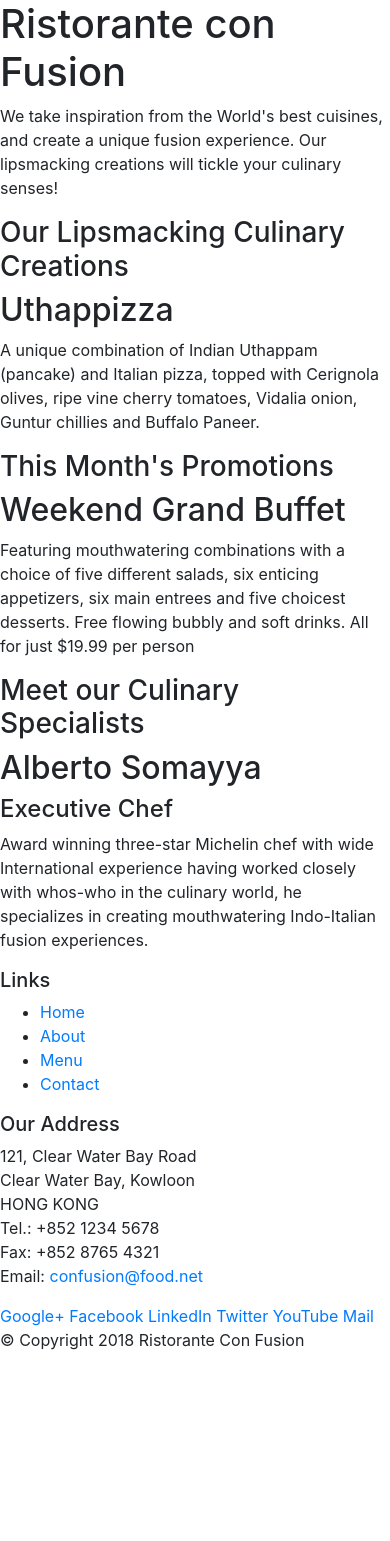
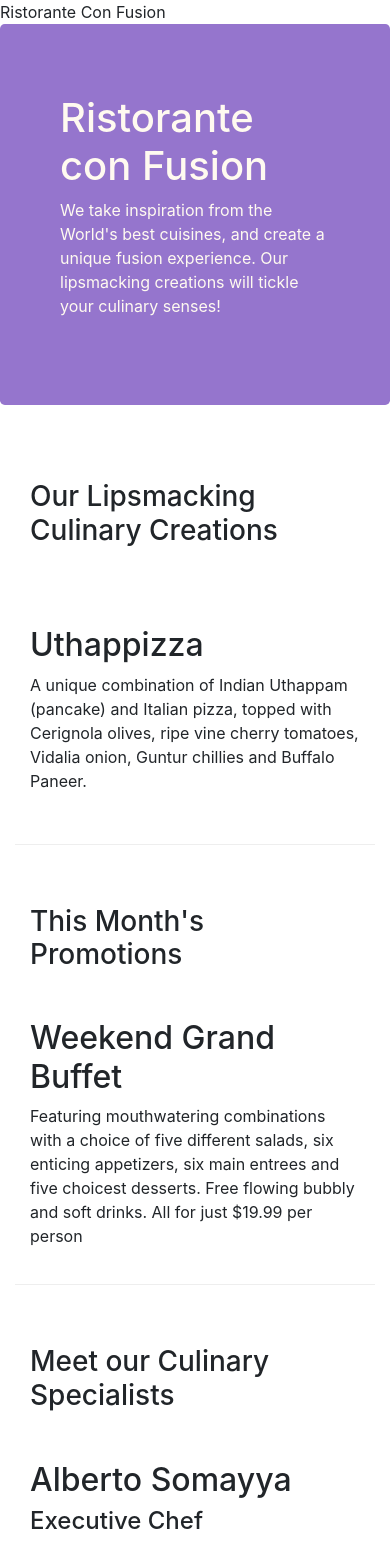
Before and after one commit to crivero1510/conFusion, a website: page index.html in a window 390 px wide. Shown: the top 1541 px of the page. Before the commit the page ends 1368 px from the top, so only its background shows below. Drawn offline with nearby package versions, Linux system fonts and the light colour scheme.

Commit message:
Assigment One

```diff
--- /dev/null
+++ b/aboutus.html
@@ -0,0 +1,111 @@
+<!DOCTYPE html>
+<html lang="en">
+
+<head>
+    <meta charset="utf-8">
+    <meta name="viewport" content="width=device-width, initial-scale=1, shrink-to-fit=no">
+    <meta http-equiv="x-ua-compatible" content="ie=edge">
+
+    <!-- Bootstrap CSS -->
+    <link rel="stylesheet" href="node_modules/bootstrap/dist/css/bootstrap.min.css">
+    <link rel="stylesheet" href="css/styles.css"
+
+    <title>Ristorante Con Fusion: About Us</title>
+
+</head>
+
+<body>
+
+    <header class="jumbotron">
+        <div class="container">
+            <div class="row row-header">
+                <div class="col-12">
+                    <h1>Ristorante con Fusion</h1>
+                    <p>We take inspiration from the World's best cuisines, and create a unique fusion experience. Our lipsmacking creations will tickle your culinary senses!</p>
+                </div>
+                <div class="col-12 col-sm">
+                </div>
+            </div>
+        </div>
+    </header>
+
+    <div class="container">
+        <div class="row">
+            <div class="col-12">
+               <h3>About Us</h3>
+               <hr>
+            </div>
+        </div>
+
+        <div class="row row-content">
+            <div class="col-12 col-sm-6">
+                <h2>Our History</h2>
+                <p>Started in 2010, Ristorante con Fusion quickly established itself as a culinary icon par excellence in Hong Kong. With its unique brand of world fusion cuisine that can be found nowhere else, it enjoys patronage from the A-list clientele in Hong Kong.  Featuring four of the best three-star Michelin chefs in the world, you never know what will arrive on your plate the next time you visit us.</p>
+                <p>The restaurant traces its humble beginnings to <em>The Frying Pan</em>, a successful chain started by our CEO, Mr. Peter Pan, that featured for the first time the world's best cuisines in a pan.</p>
+            </div>
+            <div class="col-12 col-sm">
+            </div>
+        </div>
+
+
+        <div class="row row-content d-sm-block d-none">
+            <div class="col-sm-12 d-sm-block d-none">
+                <h2>Corporate Leadership</h2>
+                <h3>Peter Pan <small>Chief Epicurious Officer</small></h3>
+                <p>Our CEO, Peter, credits his hardworking East Asian immigrant parents who undertook the arduous journey to the shores of America with the intention of giving their children the best future. His mother's wizardy in the kitchen whipping up the tastiest dishes with whatever is available inexpensively at the supermarket, was his first inspiration to create the fusion cuisines for which <em>The Frying Pan</em> became well known. He brings his zeal for fusion cuisines to this restaurant, pioneering cross-cultural culinary connections.</p>
+                <h3>Dhanasekaran Witherspoon <small>Chief Food Officer</small></h3>
+                <p>Our CFO, Danny, as he is affectionately referred to by his colleagues, comes from a long established family tradition in farming and produce. His experiences growing up on a farm in the Australian outback gave him great appreciation for varieties of food sources. As he puts it in his own words, <em>Everything that runs, wins, and everything that stays, pays!</em></p>
+                <h3>Agumbe Tang <small>Chief Taste Officer</small></h3>
+                <p>Blessed with the most discerning gustatory sense, Agumbe, our CTO, personally ensures that every dish that we serve meets his exacting tastes. Our chefs dread the tongue lashing that ensues if their dish does not meet his exacting standards. He lives by his motto, <em>You click only if you survive my lick.</em></p>
+                <h3>Alberto Somayya <small>Executive Chef</small></h3>
+                <p>Award winning three-star Michelin chef with wide International experience having worked closely with whos-who in the culinary world, he specializes in creating mouthwatering Indo-Italian fusion experiences. He says, <em>Put together the cuisines from the two craziest cultures, and you get a winning hit! Amma Mia!</em></p>
+            </div>
+       </div>
+
+    </div>
+
+    <footer class="footer">
+        <div class="container">
+            <div class="row">
+                <div class="col-4 offset-1 col-sm-2">
+                    <h5>Links</h5>
+                    <ul class="list-unstyled">
+                        <li><a href="#">Home</a></li>
+                        <li><a href="#">About</a></li>
+                        <li><a href="#">Menu</a></li>
+                        <li><a href="#">Contact</a></li>
+                    </ul>
+                </div>
+                <div class="col-7 col-sm-5">
+                    <h5>Our Address</h5>
+                    <address>
+		              121, Clear Water Bay Road<br>
+		              Clear Water Bay, Kowloon<br>
+		              HONG KONG<br>
+		              Tel.: +852 1234 5678<br>
+		              Fax: +852 8765 4321<br>
+		              Email: <a href="mailto:confusion@food.net">confusion@food.net</a>
+		           </address>
+                </div>
+                <div class="col-12 col-sm-4 align-self-center">
+                    <div class="text-center">
+                        <a href="http://google.com/+">Google+</a>
+                        <a href="http://www.facebook.com/profile.php?id=">Facebook</a>
+                        <a href="http://www.linkedin.com/in/">LinkedIn</a>
+                        <a href="http://twitter.com/">Twitter</a>
+                        <a href="http://youtube.com/">YouTube</a>
+                        <a href="mailto:">Mail</a>
+                    </div>
+                </div>
+           </div>
+           <div class="row justify-content-center">
+                <div class="col-auto">
+                    <p>© Copyright 2018 Ristorante Con Fusion</p>
+                </div>
+           </div>
+        </div>
+    </footer>
+
+</body>
+
+</html>
--- /dev/null
+++ b/css/styles.css
@@ -0,0 +1,34 @@
+.row-header
+{
+    margin: 0px auto;
+    padding: 0px auto;
+}
+
+.row-content
+{
+    margin: 40px 0px auto;
+    padding: 0px auto;
+    border-bottom: 1px ridge;
+    min-height: 400px;
+}
+.footer
+{
+    background-color: #D1C4E9;
+    margin: 0px auto;
+    padding: 20px 0px 20px 0px;
+}
+.jumbotron
+{
+    padding: 70px 30px 70px 30px;
+    margin: 0px auto;
+    background: #9575CD;
+    color:floralwhite;
+
+}
+
+.address
+{
+    font-size: 80%;
+    margin: 0px;
+    color: #0F0F0F
+}
--- a/index.html
+++ b/index.html
@@ -8,51 +8,52 @@
 
         <!-- Bootstrap CSS -->
         <link rel="stylesheet" href="node_modules/bootstrap/dist/css/bootstrap.min.css">
+        <link rel="stylesheet" href="css/styles.css"
     <title>Ristorante Con Fusion</title>
 </head>
 
 <body>
 
-    <header>
-        <div>
-            <div>
-                <div>
+    <header class="jumbotron">
+        <div class="container">
+            <div class="row row-header">
+                <div class="col-12 col-sm-6" >
                     <h1>Ristorante con Fusion</h1>
                     <p>We take inspiration from the World's best cuisines, and create a unique fusion experience. Our lipsmacking creations will tickle your culinary senses!</p>
                 </div>
-                <div>
+                <div class="col-12 col-sm">
                 </div>
             </div>
         </div>
     </header>
 
-    <div>
-        <div>
-            <div>
+    <div class="container">
+        <div class="row row-content align-items-center">
+            <div class="col-12 col-sm-4 order-sm-last col-md-3">
                 <h3>Our Lipsmacking Culinary Creations</h3>
             </div>
-            <div>
+            <div class="col col-sm order-sm-first col-md">
                 <h2>Uthappizza</h2>
                 <p>A unique combination of Indian Uthappam (pancake) and Italian pizza, topped with Cerignola olives, ripe vine cherry tomatoes, Vidalia onion, Guntur chillies and Buffalo Paneer.</p>
             </div>
         </div>
 
 
-        <div>
-            <div>
+        <div class="row row-content align-items-center">
+            <div class="col-12 col-sm-4 order-sm-last col-md-3">
                 <h3>This Month's Promotions</h3>
             </div>
-            <div>
+            <div class="col col-sm order-sm-first col-md">
                 <h2>Weekend Grand Buffet</h2>
                 <p>Featuring mouthwatering combinations with a choice of five different salads, six enticing appetizers, six main entrees and five choicest desserts. Free flowing bubbly and soft drinks. All for just $19.99 per person </p>
             </div>
         </div>
 
-        <div>
-            <div>
+        <div class="row row-content align-items-center">
+            <div class="col-12 col-sm-4 order-sm-last col-md-3">
                 <h3>Meet our Culinary Specialists</h3>
             </div>
-            <div>
+            <div class="col col-sm order-sm-first col-md">
                 <h2>Alberto Somayya</h2>
                 <h4>Executive Chef</h4>
                 <p>Award winning three-star Michelin chef with wide International experience having worked closely with whos-who in the culinary world, he specializes in creating mouthwatering Indo-Italian fusion experiences. </p>
@@ -60,19 +61,19 @@
         </div>
     </div>
 
-    <footer>
-        <div>
-            <div>
-                <div>
+    <footer class="footer">
+        <div class="container">
+            <div class="row ">
+                <div class="col-4 offset-1 col-sm-2">
                     <h5>Links</h5>
-                    <ul>
+                    <ul class="list-unstyled">
                         <li><a href="#">Home</a></li>
                         <li><a href="#">About</a></li>
                         <li><a href="#">Menu</a></li>
                         <li><a href="#">Contact</a></li>
                     </ul>
                 </div>
-                <div>
+                <div class="col-7 col-sm-5">
                     <h5>Our Address</h5>
                     <address>
 		              121, Clear Water Bay Road<br>
@@ -83,8 +84,8 @@
 		              Email: <a href="mailto:confusion@food.net">confusion@food.net</a>
 		           </address>
                 </div>
-                <div>
-                    <div>
+                <div class="col-12 col-sm-4 align-self-center">
+                    <div class="text-center">
                         <a href="http://google.com/+">Google+</a>
                         <a href="http://www.facebook.com/profile.php?id=">Facebook</a>
                         <a href="http://www.linkedin.com/in/">LinkedIn</a>
@@ -94,8 +95,8 @@
                     </div>
                 </div>
            </div>
-           <div>
-                <div>
+           <div class="row justify-content-center">
+                <div class="col-auto">
                     <p>© Copyright 2018 Ristorante Con Fusion</p>
                 </div>
            </div>
```
